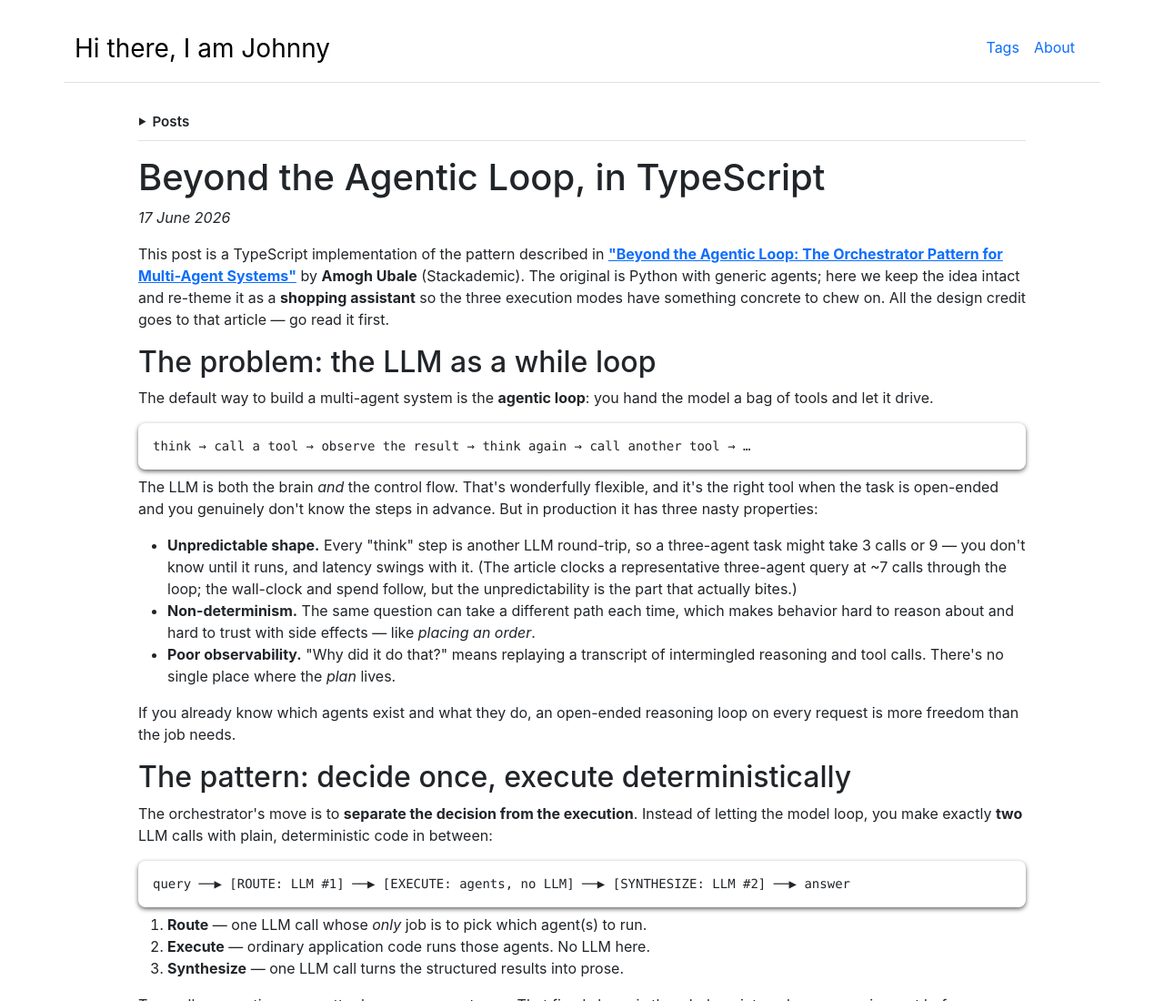
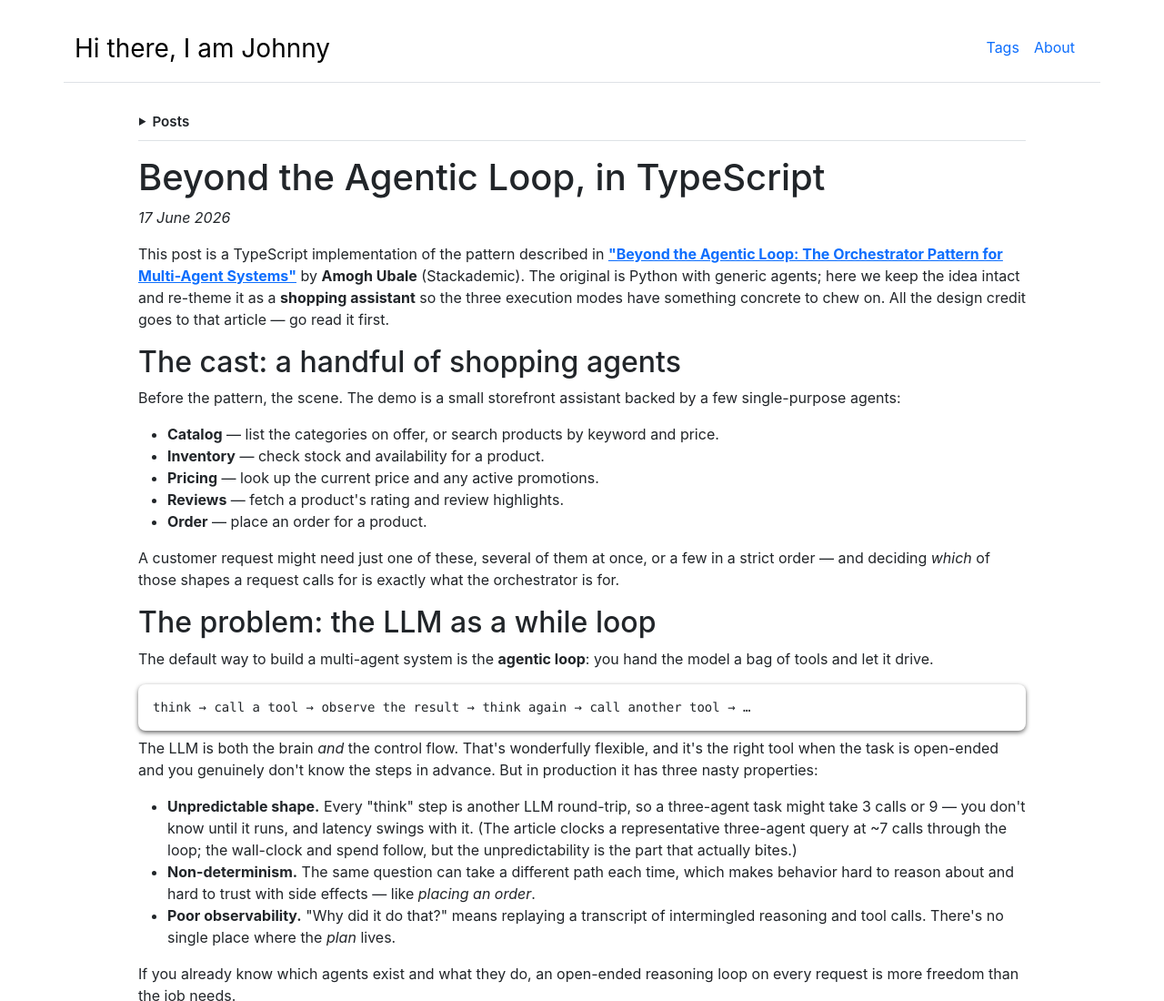
Before and after one commit to StormHub/stormhub, an Eleventy site: page site/content/blog/2026-06-17-Orchestrator-Pattern.md in a window 1280 px wide. Shown: the top 1100 px of the page at 91% size. Built offline with nearby package versions, Linux system fonts and the light colour scheme; Eleventy itself is replaced by a stand-in of ours; some packages are replaced by stand-ins of ours; code samples lack their colours; files that its build step writes are made by us from their sources; what zod-validation-error would draw is missing.

Commit message:
2026-06-17

```diff
--- a/site/content/blog/2026-06-17-Orchestrator-Pattern.md
+++ b/site/content/blog/2026-06-17-Orchestrator-Pattern.md
@@ -10,6 +10,21 @@ tags: [ "AI", "Agent", "TypeScript" ]
 *{{date | readableDate }}*
 
 This post is a TypeScript implementation of the pattern described in [**"Beyond the Agentic Loop: The Orchestrator Pattern for Multi-Agent Systems"**](https://stackademic.com/blog/beyond-the-agentic-loop-the-orchestrator-pattern-for-multi-agent-systems) by **Amogh Ubale** (Stackademic). The original is Python with generic agents; here we keep the idea intact and re-theme it as a **shopping assistant** so the three execution modes have something concrete to chew on. All the design credit goes to that article — go read it first.
+
+## The cast: a handful of shopping agents
+
+Before the pattern, the scene. The demo is a small storefront assistant backed by a
+few single-purpose agents:
+
+- **Catalog** — list the categories on offer, or search products by keyword and price.
+- **Inventory** — check stock and availability for a product.
+- **Pricing** — look up the current price and any active promotions.
+- **Reviews** — fetch a product's rating and review highlights.
+- **Order** — place an order for a product.
+
+A customer request might need just one of these, several of them at once, or a few in a
+strict order — and deciding *which* of those shapes a request calls for is exactly what
+the orchestrator is for.
 
 ## The problem: the LLM as a `while` loop
 
```
